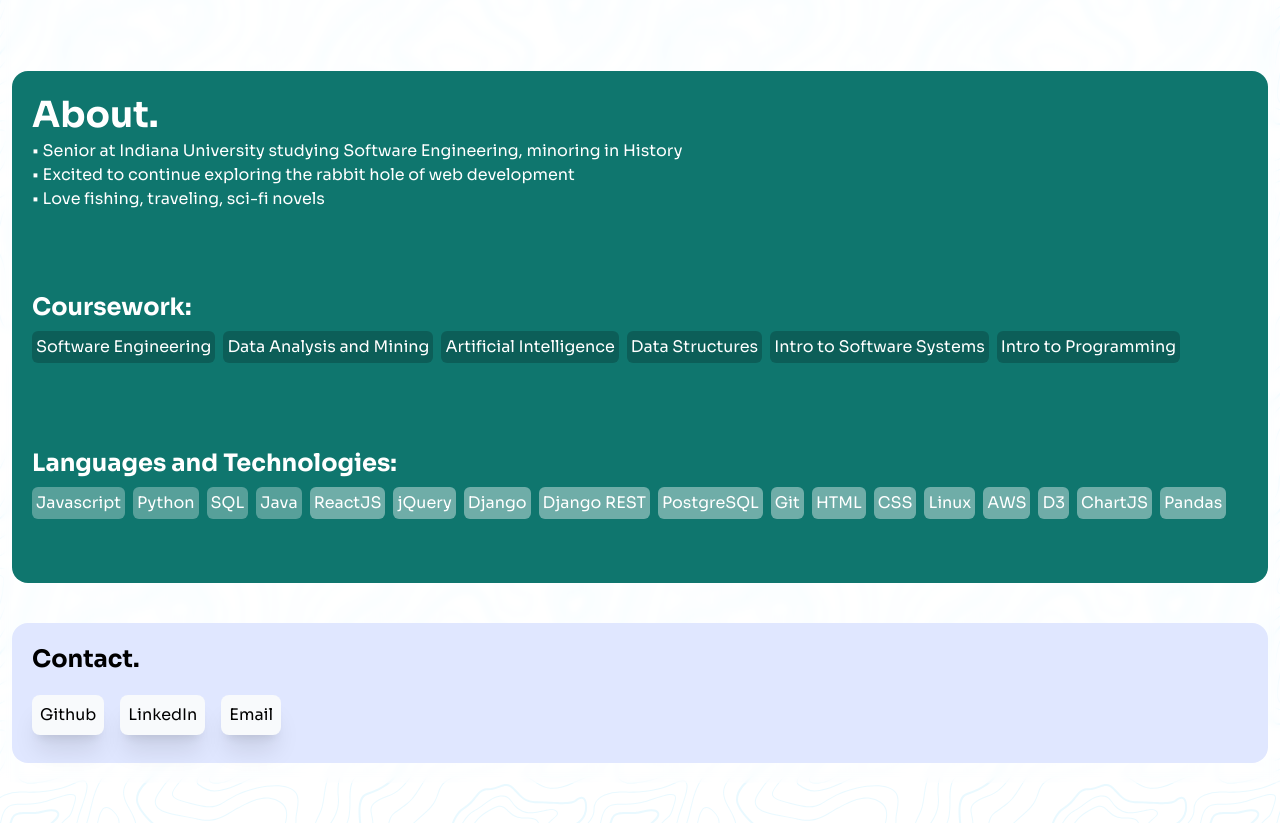
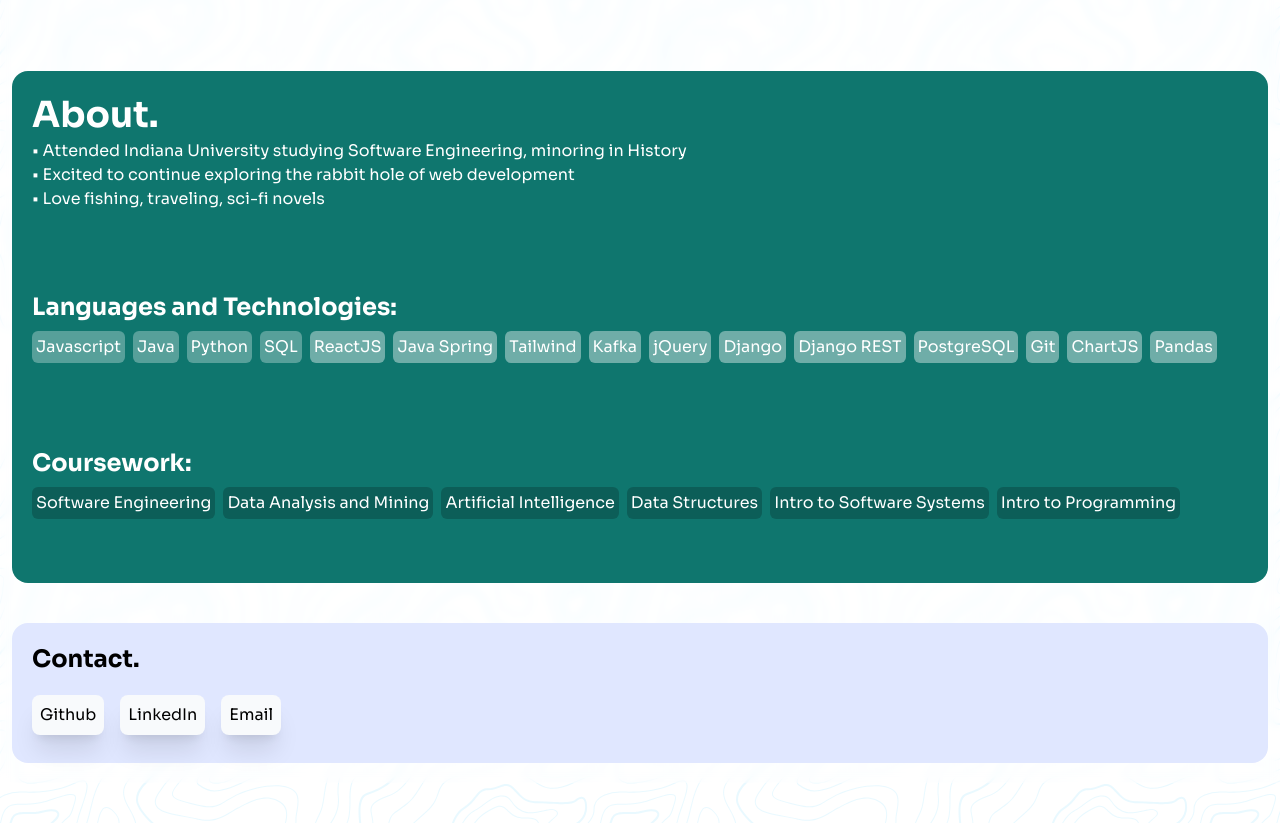
Before and after one commit to samuelshix/my-portfolio, a Next.js app: page / in a window 1280 px wide. Shown: the part 3840-4663 px from the top of the page. Built offline with nearby package versions, Linux system fonts and the light colour scheme.

Commit message:
update about section

```diff
--- a/data/portfolio.json
+++ b/data/portfolio.json
@@ -159,7 +159,7 @@
         }
     ],
     "aboutpara": [
-        "Senior at Indiana University studying Software Engineering, minoring in History",
+        "Attended Indiana University studying Software Engineering, minoring in History",
         "Excited to continue exploring the rabbit hole of web development",
         "Love fishing, traveling, sci-fi novels"
     ],
@@ -173,22 +173,20 @@
     ],
     "languages": [
         "Javascript",
+        "Java",
         "Python",
-        "SQL",
-        "Java"
+        "SQL"
     ],
     "technologies": [
         "ReactJS",
+        "Java Spring",
+        "Tailwind",
+        "Kafka",
         "jQuery",
         "Django",
         "Django REST",
         "PostgreSQL",
         "Git",
-        "HTML",
-        "CSS",
-        "Linux",
-        "AWS",
-        "D3",
         "ChartJS",
         "Pandas"
     ]
--- a/pages/index.js
+++ b/pages/index.js
@@ -147,12 +147,6 @@ export default function Home() {
                             {data.aboutpara.map((point, index) => (<li key={index}>{"• " + point}</li>))
                             }
                         </ul>
-                        <h1 className="tablet:mt-20 mob:mt-10 text-2xl font-bold">Coursework:</h1>
-                        <div className="mt-5 mob:mt-1 tablet:mb-10">
-                            {data.courses.map((course, index) => (
-                                <div className="my-1 courses p-1 bg-black/20 mr-2 rounded-md inline-block" key={index}>{course}</div>
-                            ))}
-                        </div>
                         <h1 className="mt-20 text-2xl font-bold">Languages and Technologies:</h1>
                         <div className="mt-5 mob:mt-1 tablet:mb-10">
                             {data.languages.map((course, index) => (
@@ -162,6 +156,12 @@ export default function Home() {
                                 <div className="my-1 courses p-1 bg-white/40 mr-2 rounded-md inline-block" key={index}>{course}</div>
                             ))}
                         </div>
+                        <h1 className="tablet:mt-20 mob:mt-10 text-2xl font-bold">Coursework:</h1>
+                        <div className="mt-5 mob:mt-1 tablet:mb-10">
+                            {data.courses.map((course, index) => (
+                                <div className="my-1 courses p-1 bg-black/20 mr-2 rounded-md inline-block" key={index}>{course}</div>
+                            ))}
+                        </div>
                     </div>
                     <Footer />
                 </div>
```
